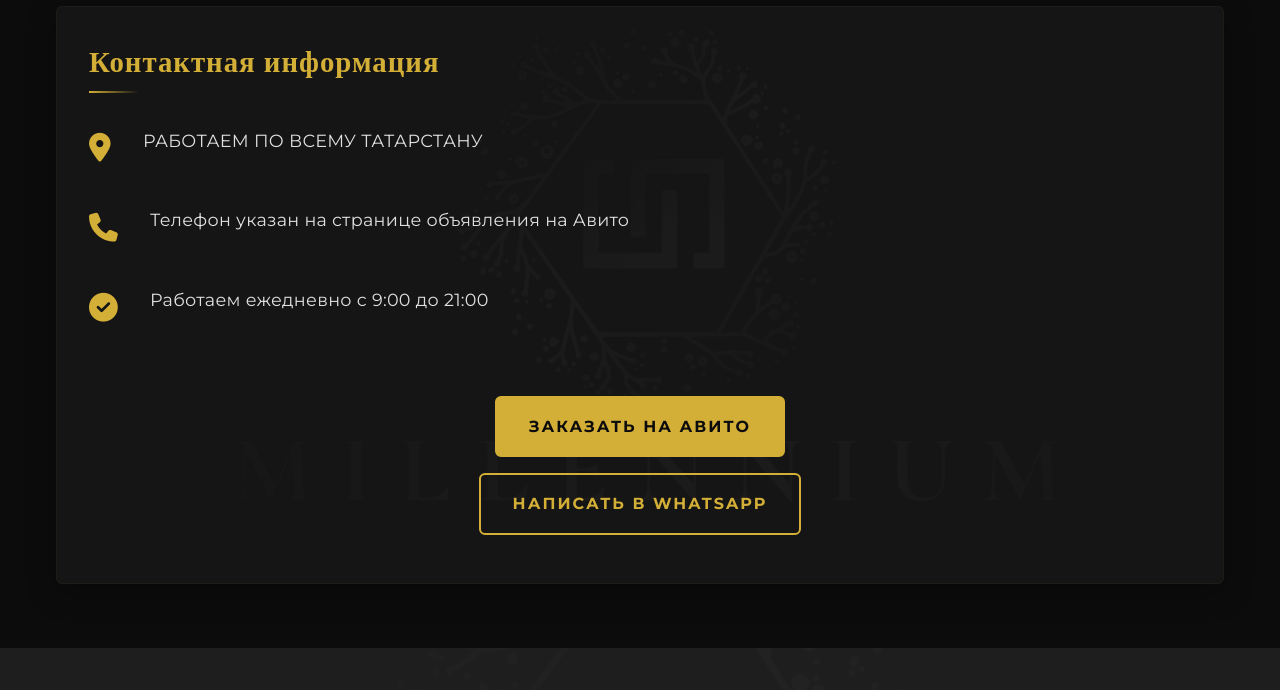
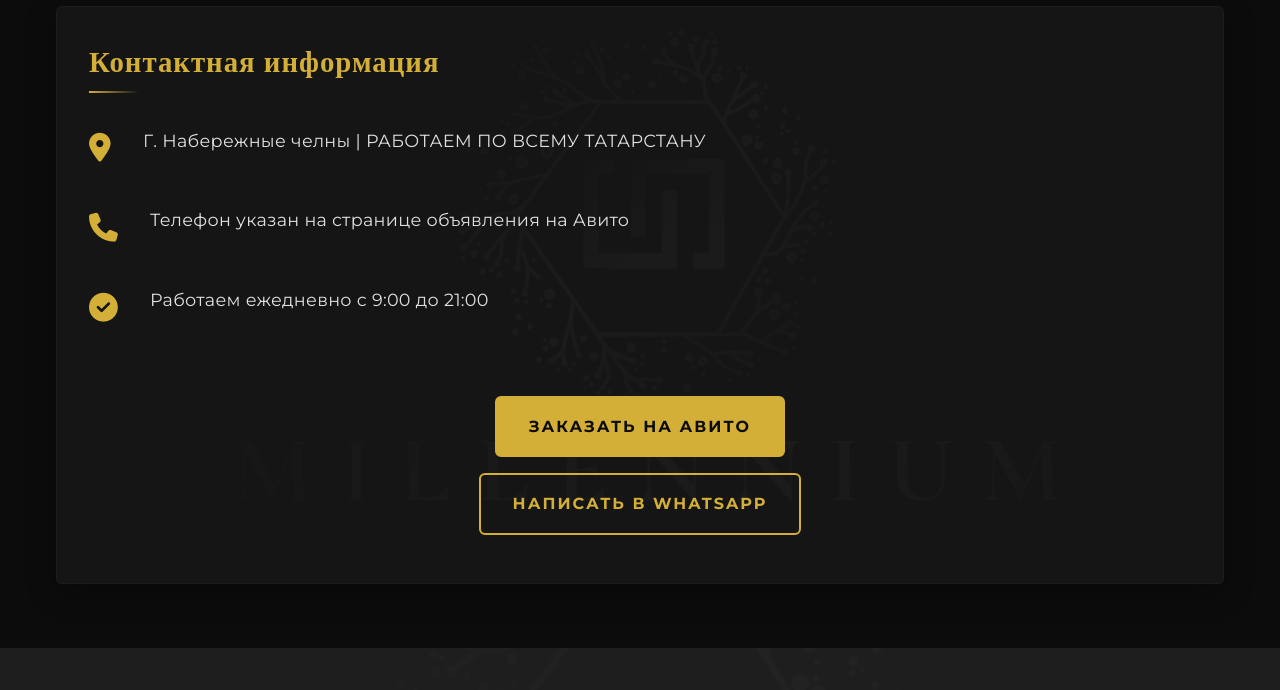
Before and after one commit to SamFox42/Millennium, a plain HTML site: page index.html in a window 1280 px wide. Shown: the part 3900-4590 px from the top of the page. Drawn offline with nearby package versions, Linux system fonts and the light colour scheme; files whose address does not match are found by name.

Commit message:
Update index.html

```diff
--- a/index.html
+++ b/index.html
@@ -235,7 +235,7 @@
                             <i class="fas fa-map-marker-alt"></i>
                         </div>
                         <div class="contact-text">
-                            <p>РАБОТАЕМ ПО ВСЕМУ ТАТАРСТАНУ</p>
+                            <p>Г. Набережные челны | РАБОТАЕМ ПО ВСЕМУ ТАТАРСТАНУ</p>
                         </div>
                     </div>
 
```
